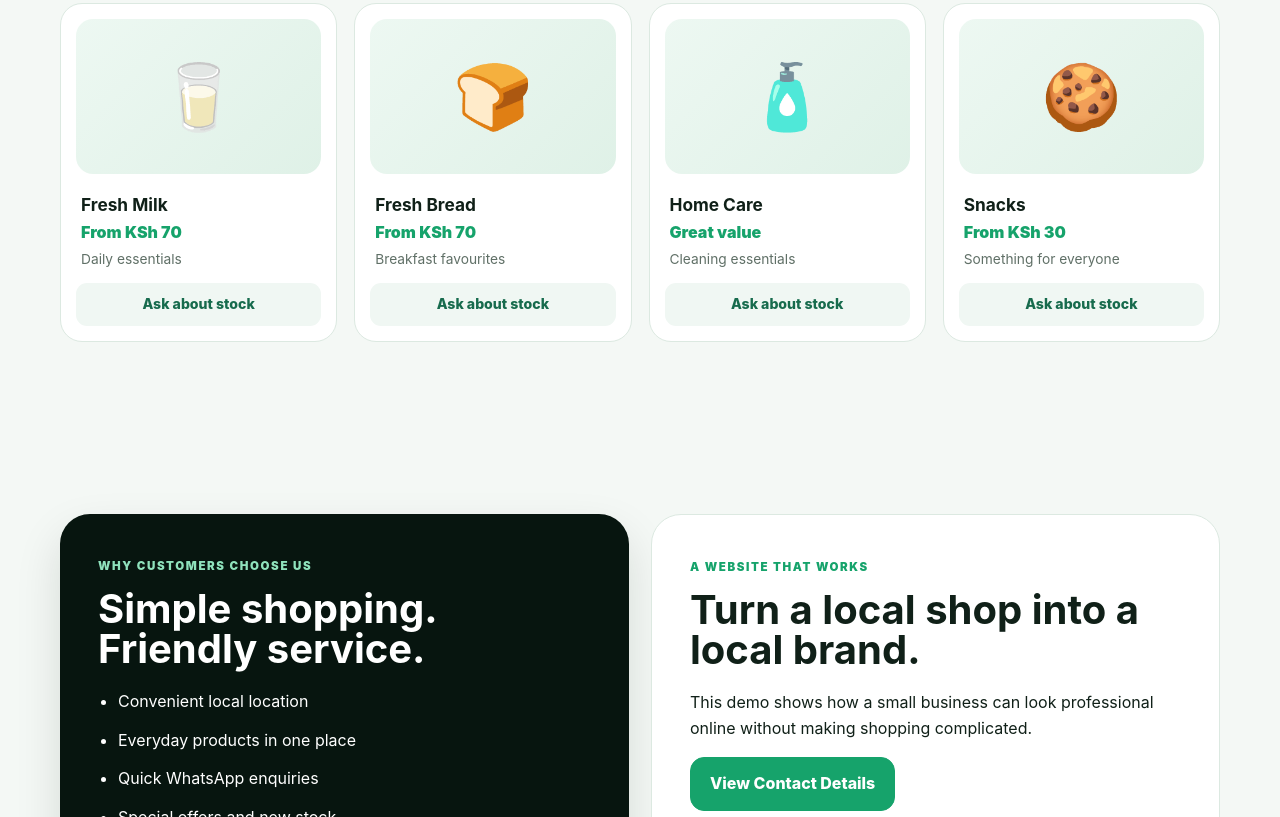
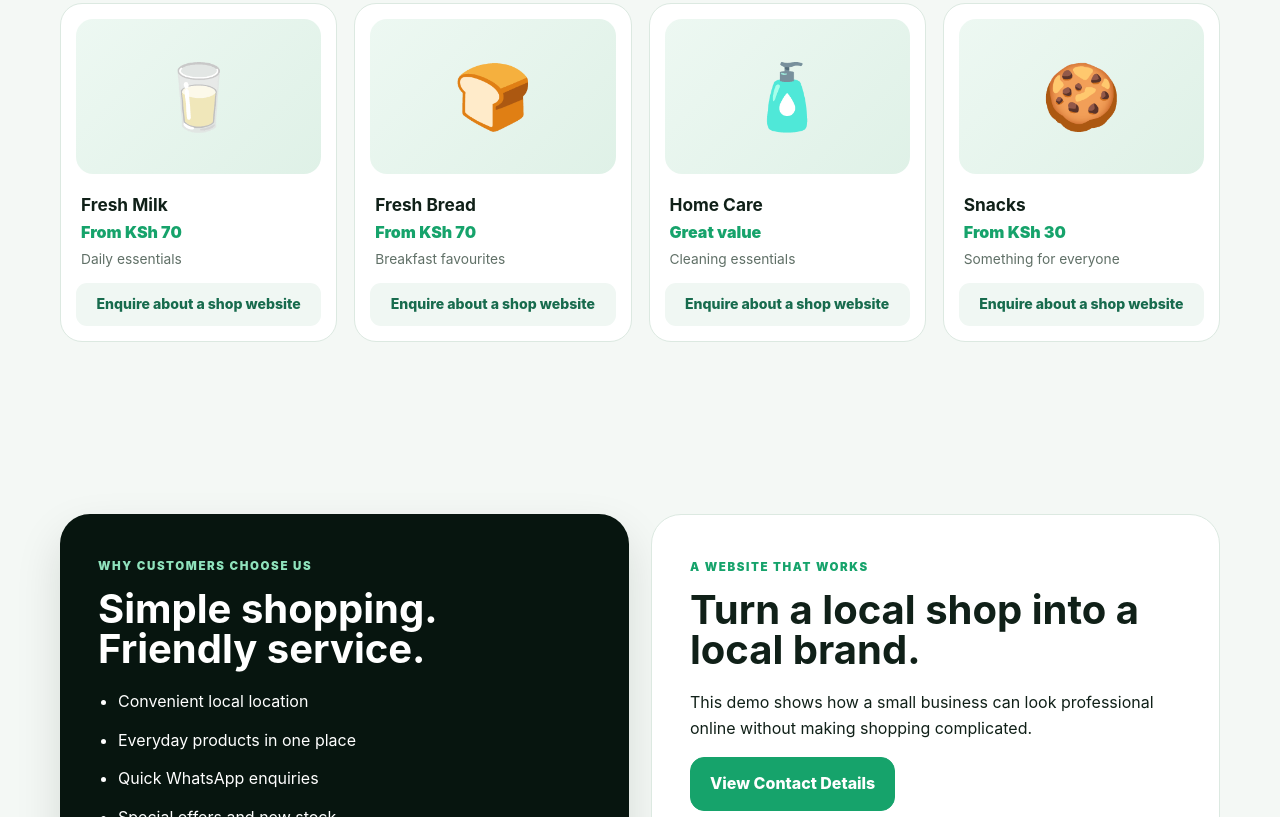
Before and after one commit to bkamau779-debug/bkamau779-debug.github.io, a plain HTML site: page shop-demo.html in a window 1280 px wide. Shown: the part 1076-1893 px from the top of the page. Drawn offline with Linux system fonts and the light colour scheme.

Commit message:
Clarify shop demo inquiry buttons

```diff
--- a/shop-demo.html
+++ b/shop-demo.html
@@ -11,13 +11,13 @@
 .feature{display:grid;grid-template-columns:1fr 1fr;gap:22px}.feature-card{padding:38px;border-radius:30px;background:var(--deep);color:#fff;box-shadow:0 20px 45px #07150f20}.feature-card.light{background:#fff;color:var(--ink);border:1px solid var(--line);box-shadow:none}.feature-card h2{font-size:2.5rem;line-height:1;margin:12px 0 20px}.list{padding-left:20px}.list li{margin:13px 0}.stats{display:grid;grid-template-columns:repeat(3,1fr);gap:12px;margin-top:25px}.stat{padding:16px;border-radius:16px;background:#ffffff12}.stat strong{display:block;font-size:1.4rem}.stat span{font-size:.8rem;color:#b8c8bf}.cta{padding:50px;border-radius:32px;background:linear-gradient(120deg,#11794f,#0b4f35);color:#fff;display:flex;justify-content:space-between;gap:25px;align-items:center;overflow:hidden;position:relative}.cta:after{content:"🛒";position:absolute;right:7%;font-size:9rem;opacity:.08}.cta>*{position:relative;z-index:1}.cta h2{font-size:clamp(2rem,4vw,3.2rem);line-height:1;margin:8px 0}.cta p{opacity:.8}.cta .btn{background:#fff;color:var(--ink);border-color:#fff}footer{padding:32px 0;color:#68776e;border-top:1px solid var(--line)}
 @media(max-width:800px){.links{display:none}.hero-grid,.feature{grid-template-columns:1fr}.grid{grid-template-columns:repeat(2,1fr)}.hero{padding:80px 0}.hero h1{letter-spacing:-.045em}.cta{flex-direction:column;align-items:flex-start}}@media(max-width:520px){.grid{grid-template-columns:1fr}.pic{height:190px}.stats{grid-template-columns:1fr}.hero-card{padding:25px}}
 </style></head><body>
-<nav class="nav"><div class="wrap navin"><a class="logo" href="#">URBAN <span>BASKET</span></a><div class="links"><a href="#products">Products</a><a href="#about">Why Us</a><a href="#contact">Contact</a></div><a class="btn primary" href="https://wa.me/254751017278?text=Hi%20Brian%2C%20I%27d%20like%20a%20similar%20shop%20website.">Order Now</a></div></nav>
+<nav class="nav"><div class="wrap navin"><a class="logo" href="#">URBAN <span>BASKET</span></a><div class="links"><a href="#products">Products</a><a href="#about">Why Us</a><a href="#contact">Contact</a></div><a class="btn primary" href="https://wa.me/254751017278?text=Hi%20Brian%2C%20I%27d%20like%20a%20similar%20shop%20website.">Build a shop website like this</a></div></nav>
 <header class="hero"><div class="wrap hero-grid"><div><span class="tag">Your neighbourhood shop</span><h1>Everyday essentials, <span>made easy.</span></h1><p>A polished modern shop website that puts products, offers, location and WhatsApp ordering right where customers need them.</p><div class="actions"><a class="btn primary" href="#products">Explore Products →</a><a class="btn" href="#contact">Find Our Shop</a></div></div><div class="hero-card"><div class="emoji">🛍️</div><span class="pill">Fresh stock</span><span class="pill">Local delivery</span><h3>Fresh. Fast. Local.</h3><p>Groceries • Household items • Snacks • Daily essentials</p><div class="stats"><div class="stat"><strong>7am</strong><span>Opening</span></div><div class="stat"><strong>8pm</strong><span>Closing</span></div><div class="stat"><strong>WA</strong><span>Quick orders</span></div></div></div></div></header>
 <section id="products"><div class="wrap"><div class="head"><span class="eyebrow">Popular products</span><h2>What customers are looking for.</h2><p>Real product photos, prices and categories can be added for an actual client.</p></div><div class="grid">
-<article class="product"><div class="pic">🥛</div><h3>Fresh Milk</h3><div class="price">From KSh 70</div><p class="mini">Daily essentials</p><a class="smallbtn" href="https://wa.me/254751017278?text=Hi%20Brian%2C%20I%27d%20like%20a%20similar%20shop%20website.">Ask about stock</a></article>
-<article class="product"><div class="pic">🍞</div><h3>Fresh Bread</h3><div class="price">From KSh 70</div><p class="mini">Breakfast favourites</p><a class="smallbtn" href="https://wa.me/254751017278?text=Hi%20Brian%2C%20I%27d%20like%20a%20similar%20shop%20website.">Ask about stock</a></article>
-<article class="product"><div class="pic">🧴</div><h3>Home Care</h3><div class="price">Great value</div><p class="mini">Cleaning essentials</p><a class="smallbtn" href="https://wa.me/254751017278?text=Hi%20Brian%2C%20I%27d%20like%20a%20similar%20shop%20website.">Ask about stock</a></article>
-<article class="product"><div class="pic">🍪</div><h3>Snacks</h3><div class="price">From KSh 30</div><p class="mini">Something for everyone</p><a class="smallbtn" href="https://wa.me/254751017278?text=Hi%20Brian%2C%20I%27d%20like%20a%20similar%20shop%20website.">Ask about stock</a></article>
+<article class="product"><div class="pic">🥛</div><h3>Fresh Milk</h3><div class="price">From KSh 70</div><p class="mini">Daily essentials</p><a class="smallbtn" href="https://wa.me/254751017278?text=Hi%20Brian%2C%20I%27d%20like%20a%20similar%20shop%20website.">Enquire about a shop website</a></article>
+<article class="product"><div class="pic">🍞</div><h3>Fresh Bread</h3><div class="price">From KSh 70</div><p class="mini">Breakfast favourites</p><a class="smallbtn" href="https://wa.me/254751017278?text=Hi%20Brian%2C%20I%27d%20like%20a%20similar%20shop%20website.">Enquire about a shop website</a></article>
+<article class="product"><div class="pic">🧴</div><h3>Home Care</h3><div class="price">Great value</div><p class="mini">Cleaning essentials</p><a class="smallbtn" href="https://wa.me/254751017278?text=Hi%20Brian%2C%20I%27d%20like%20a%20similar%20shop%20website.">Enquire about a shop website</a></article>
+<article class="product"><div class="pic">🍪</div><h3>Snacks</h3><div class="price">From KSh 30</div><p class="mini">Something for everyone</p><a class="smallbtn" href="https://wa.me/254751017278?text=Hi%20Brian%2C%20I%27d%20like%20a%20similar%20shop%20website.">Enquire about a shop website</a></article>
 </div></div></section>
 <section id="about"><div class="wrap feature"><div class="feature-card"><span class="eyebrow" style="color:#8fe2bc">Why customers choose us</span><h2>Simple shopping. Friendly service.</h2><ul class="list"><li>Convenient local location</li><li>Everyday products in one place</li><li>Quick WhatsApp enquiries</li><li>Special offers and new stock</li></ul></div><div class="feature-card light"><span class="eyebrow">A website that works</span><h2>Turn a local shop into a local brand.</h2><p>This demo shows how a small business can look professional online without making shopping complicated.</p><a class="btn primary" href="#contact">View Contact Details</a></div></div></section>
 <section id="contact"><div class="wrap"><div class="cta"><div><span class="eyebrow" style="color:#b8f0d4">Visit or order</span><h2>Need something today?</h2><p>📍 Example location • Open Mon–Sat, 7:00 AM–8:00 PM</p></div><div class="actions"><a class="btn" href="https://wa.me/254751017278?text=Hi%20Brian%2C%20I%27d%20like%20a%20similar%20shop%20website.">WhatsApp Us</a><a class="btn" href="tel:0700000000">Call the Shop</a></div></div></div></section>
```
